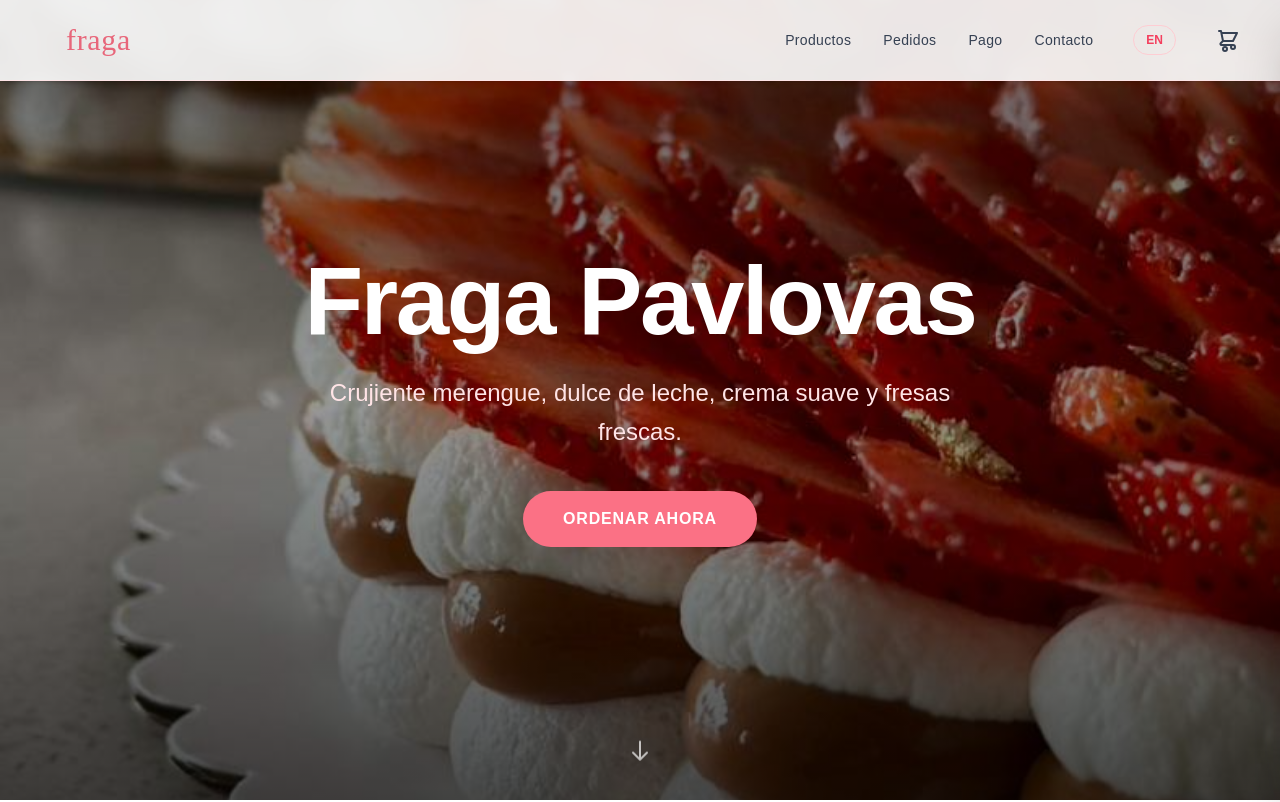
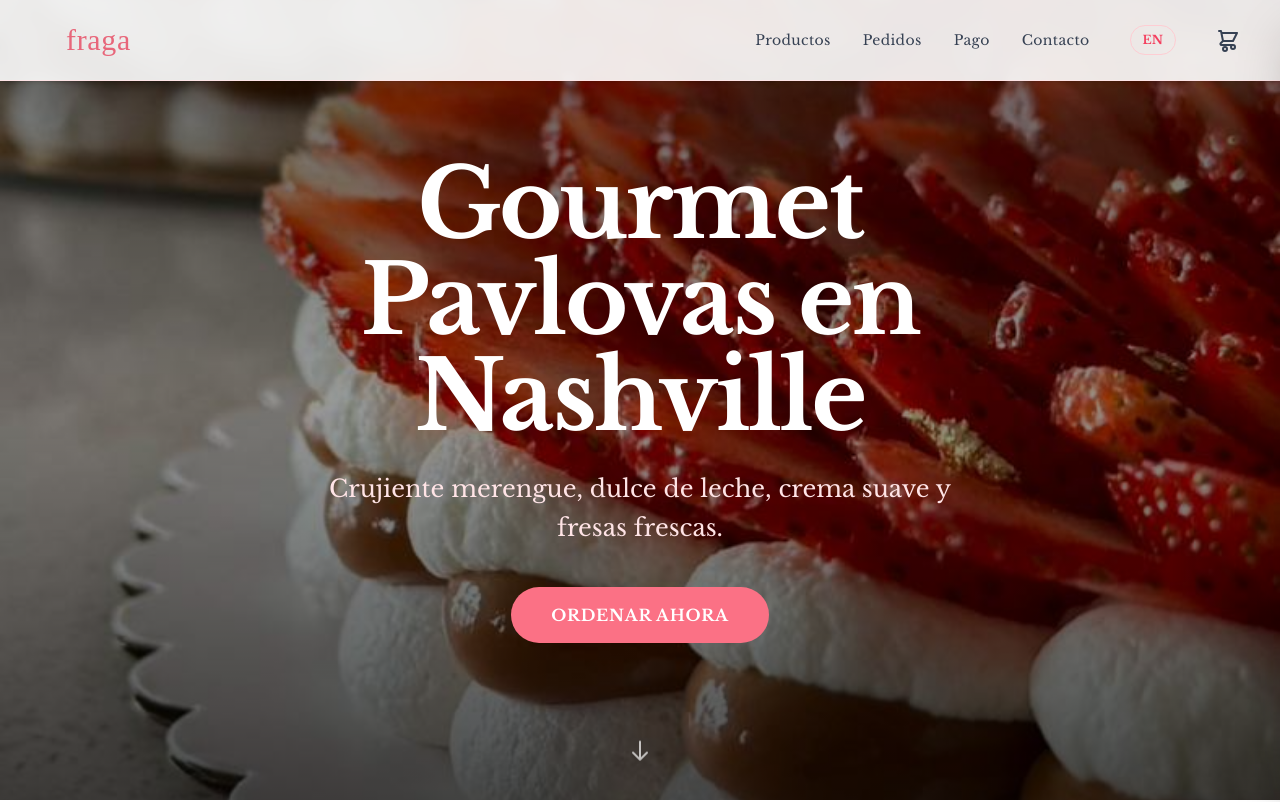
Before and after one commit to joseluisdiez97/fraga, a Next.js app: page / in a window 1280 px wide. Shown: the top 802 px of the page. Built offline with nearby package versions, Linux system fonts and the light colour scheme.

Commit message:
Change font to Libre Baskerville and update hero title

```diff
--- a/src/app/globals.css
+++ b/src/app/globals.css
@@ -8,8 +8,8 @@
   --color-rose-400: #fb7185;
   --color-rose-500: #f43f5e;
   --color-rose-600: #e11d48;
-  --font-sans: var(--font-geist-sans);
-  --font-mono: var(--font-geist-mono);
+  --font-sans: var(--font-libre-baskerville);
+  --font-mono: var(--font-libre-baskerville);
 }
 
 * {
@@ -19,7 +19,7 @@
 body {
   background: #ffffff;
   color: #171717;
-  font-family: Arial, Helvetica, sans-serif;
+  font-family: var(--font-libre-baskerville), Georgia, serif;
 }
 
 /* Scrollbar styling */
--- a/src/app/layout.tsx
+++ b/src/app/layout.tsx
@@ -1,15 +1,12 @@
 import type { Metadata } from "next";
-import { Geist, Geist_Mono } from "next/font/google";
+import { Libre_Baskerville } from "next/font/google";
 import "./globals.css";
 
-const geistSans = Geist({
-  variable: "--font-geist-sans",
+const libreBaskerville = Libre_Baskerville({
+  variable: "--font-libre-baskerville",
   subsets: ["latin"],
-});
-
-const geistMono = Geist_Mono({
-  variable: "--font-geist-mono",
-  subsets: ["latin"],
+  weight: ["400", "700"],
+  style: ["normal", "italic"],
 });
 
 export const metadata: Metadata = {
@@ -26,7 +23,7 @@ export default function RootLayout({
   return (
     <html lang="es" className="scroll-smooth">
       <body
-        className={`${geistSans.variable} ${geistMono.variable} antialiased`}
+        className={`${libreBaskerville.variable} antialiased font-[family-name:var(--font-libre-baskerville)]`}
       >
         {children}
       </body>
--- a/src/context/LanguageContext.tsx
+++ b/src/context/LanguageContext.tsx
@@ -18,7 +18,7 @@ const translations: Record<string, Record<Lang, string>> = {
   "nav.contact": { es: "Contacto", en: "Contact" },
 
   // Hero
-  "hero.title": { es: "Fraga Pavlovas", en: "Fraga Pavlovas" },
+  "hero.title": { es: "Gourmet Pavlovas en Nashville", en: "Gourmet Pavlovas in Nashville" },
   "hero.subtitle": {
     es: "Crujiente merengue, dulce de leche, crema suave y fresas frescas.",
     en: "Crispy meringue, dulce de leche, smooth cream and fresh strawberries.",
```
